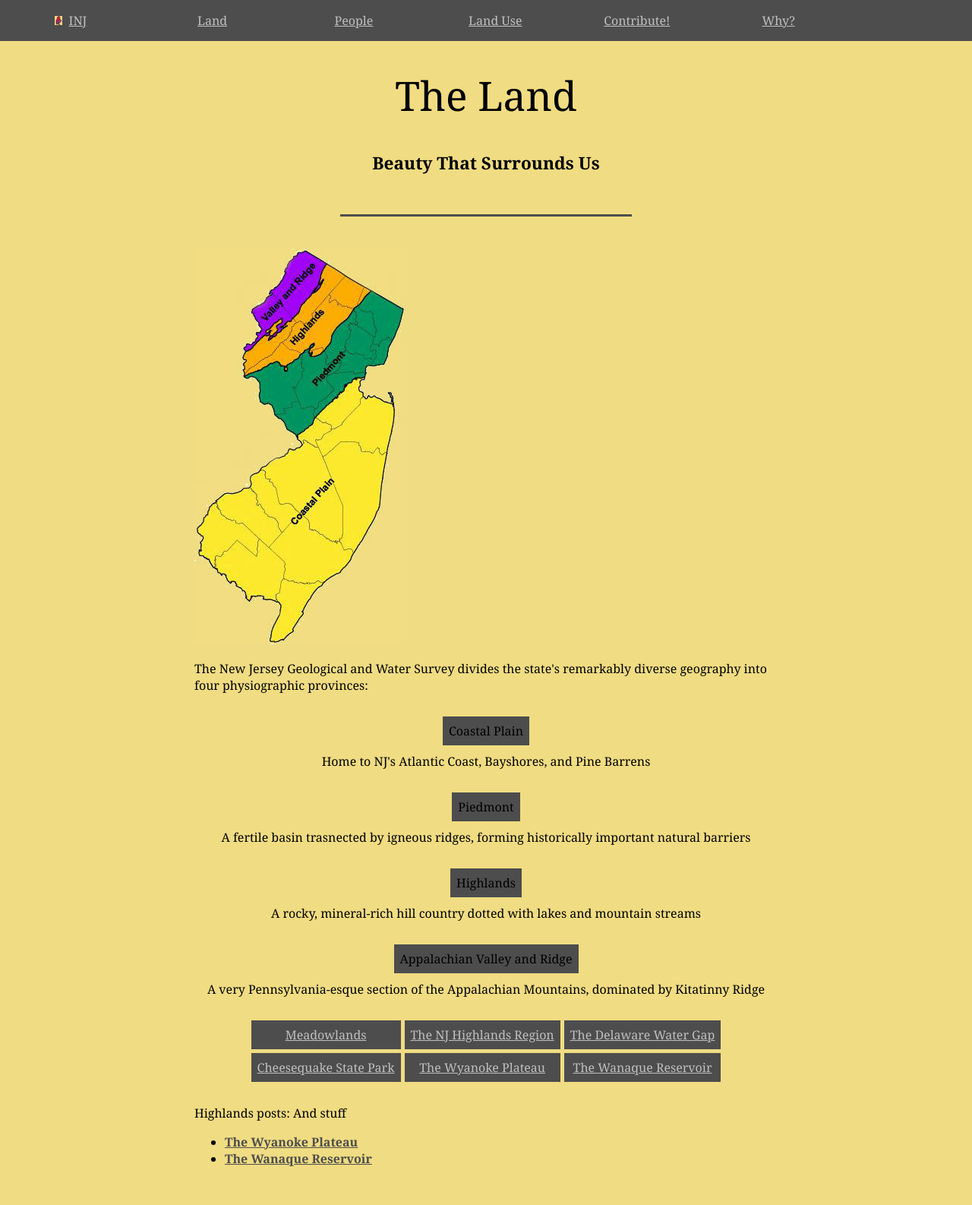
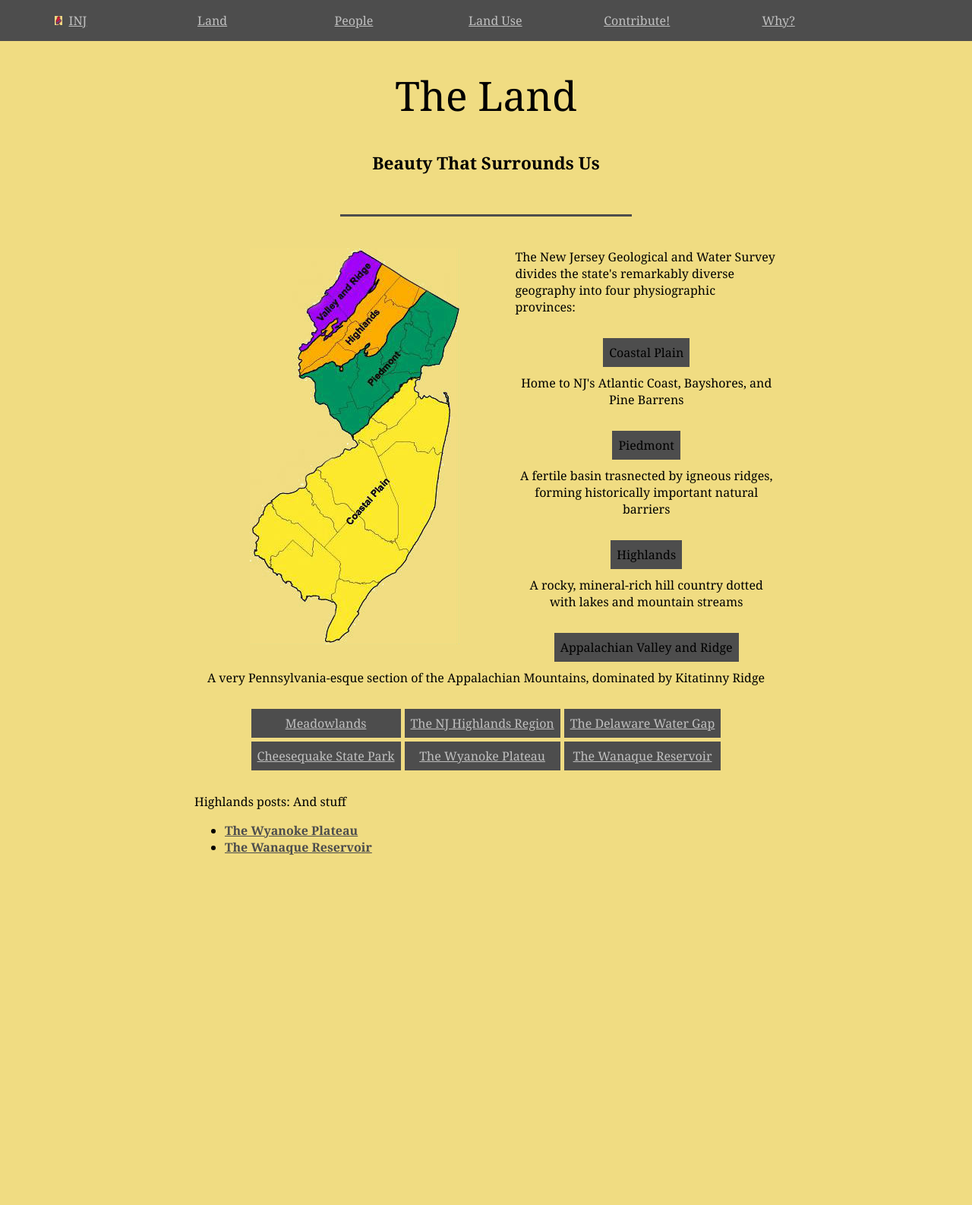
Before and after one commit to jonfried/oakafee.github.io, a Jekyll site: the page built from land.html, in a window 1280 px wide. Shown: the whole page at 76% size. Built offline with Jekyll 4.4.1, drawn with Linux system fonts in a browser that asks for light colours; after the commit the page ends 1176 px from its top, so only the background shows below that.

Commit message:
Update land.html

```diff
--- a/land.html
+++ b/land.html
@@ -4,9 +4,9 @@ title: The Land
 subtitle: Beauty That Surrounds Us
 tags: land
 ---
-
-<img src="images/nj-physiographic-provinces.jpg" />
-
+<div class="map">
+  <img src="images/nj-physiographic-provinces.jpg" />
+</div>
 
 <p>The New Jersey Geological and Water Survey divides the state's remarkably diverse geography into four physiographic provinces:</p>
 <div class="land">
```
